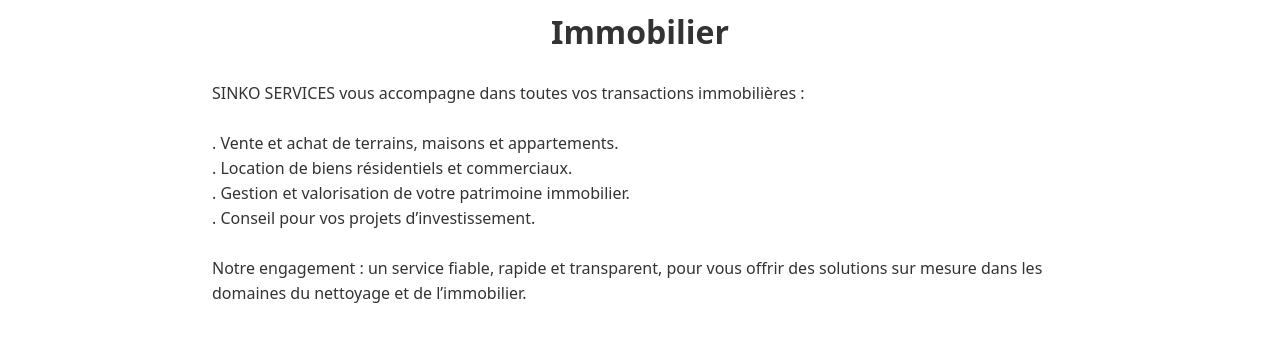
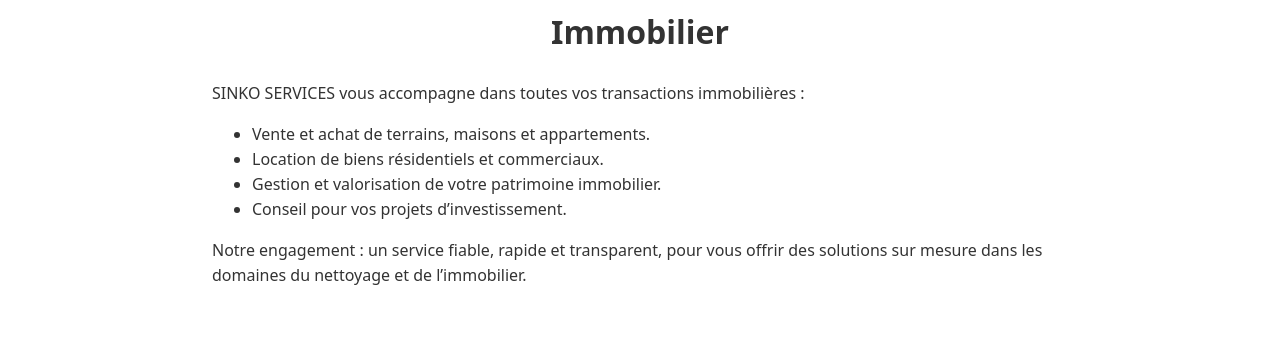
Before and after one commit to MosefSanogo/sinko-Service, a React (Vite) app: page /sinko-Service/immobilier in a window 1280 px wide. Shown: the part 402-758 px from the top of the page. Built offline with nearby package versions, Linux system fonts and the light colour scheme.

Commit message:
Mises à jour du code, Changement de l'url des images et ajout de basename

```diff
--- a/src/pages/immobilier/Immobilier.jsx
+++ b/src/pages/immobilier/Immobilier.jsx
@@ -5,19 +5,18 @@
         <div className='immobilier'>
             <img src={`${import.meta.env.BASE_URL}/immeuble.png`} alt="Immobilier" className='immobilier__image' />
             <h1 className='immobilier__title'>Immobilier</h1>
-            <p className='immobilier__description'>
-                SINKO SERVICES vous accompagne dans toutes vos transactions immobilières :<br /><br />
+            <div className='immobilier__description'>
+                <p>SINKO SERVICES vous accompagne dans toutes vos transactions immobilières :</p>
 
-                . Vente et achat de terrains, maisons et appartements.<br />
+                <ul>
+                    <li>Vente et achat de terrains, maisons et appartements.</li>
+                    <li>Location de biens résidentiels et commerciaux.</li>
+                    <li>Gestion et valorisation de votre patrimoine immobilier.</li>
+                    <li>Conseil pour vos projets d’investissement.</li>
+                </ul>
 
-                . Location de biens résidentiels et commerciaux.<br />
-
-                . Gestion et valorisation de votre patrimoine immobilier.<br />
-
-                . Conseil pour vos projets d’investissement.<br /><br />
-
-                Notre engagement : un service fiable, rapide et transparent, pour vous offrir des solutions sur mesure dans les domaines du nettoyage et de l’immobilier.
-            </p>
+                <p>Notre engagement : un service fiable, rapide et transparent, pour vous offrir des solutions sur mesure dans les domaines du nettoyage et de l’immobilier.</p>
+            </div>
         </div>
     )
 }
```
